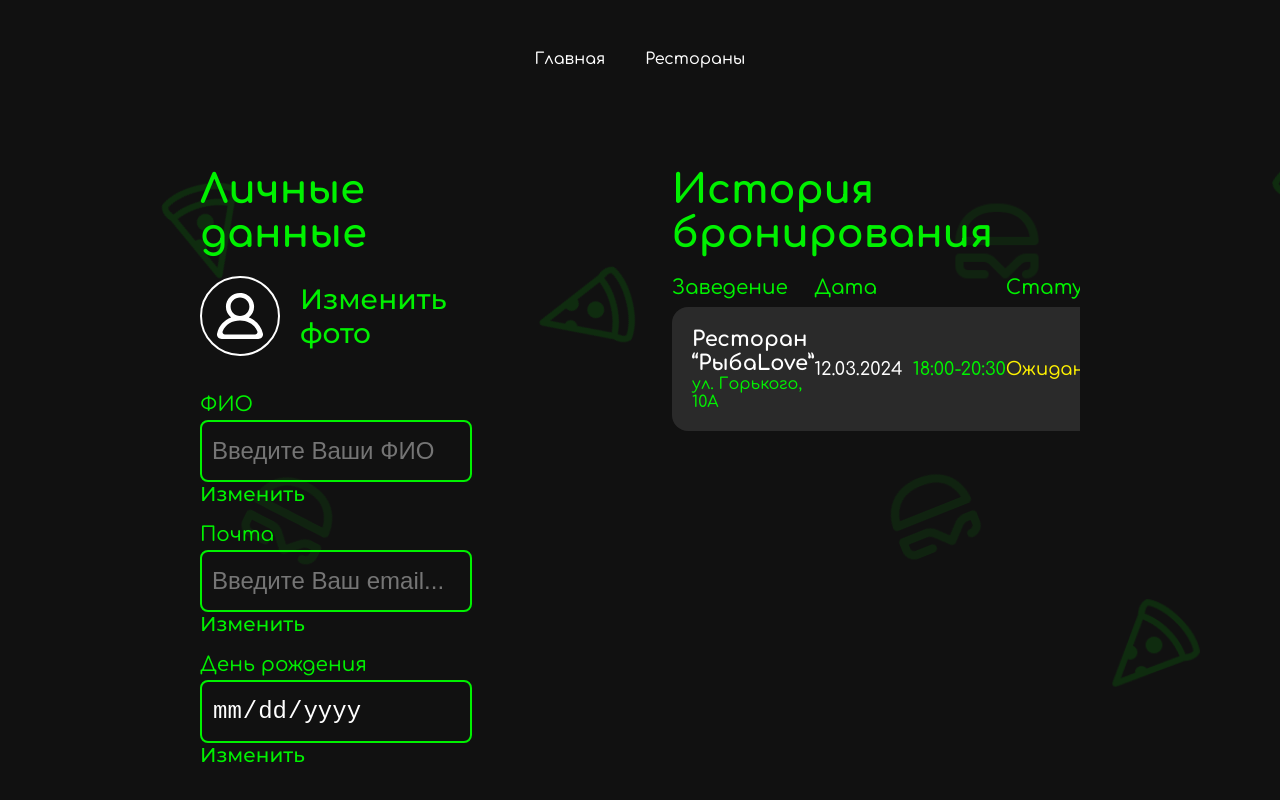
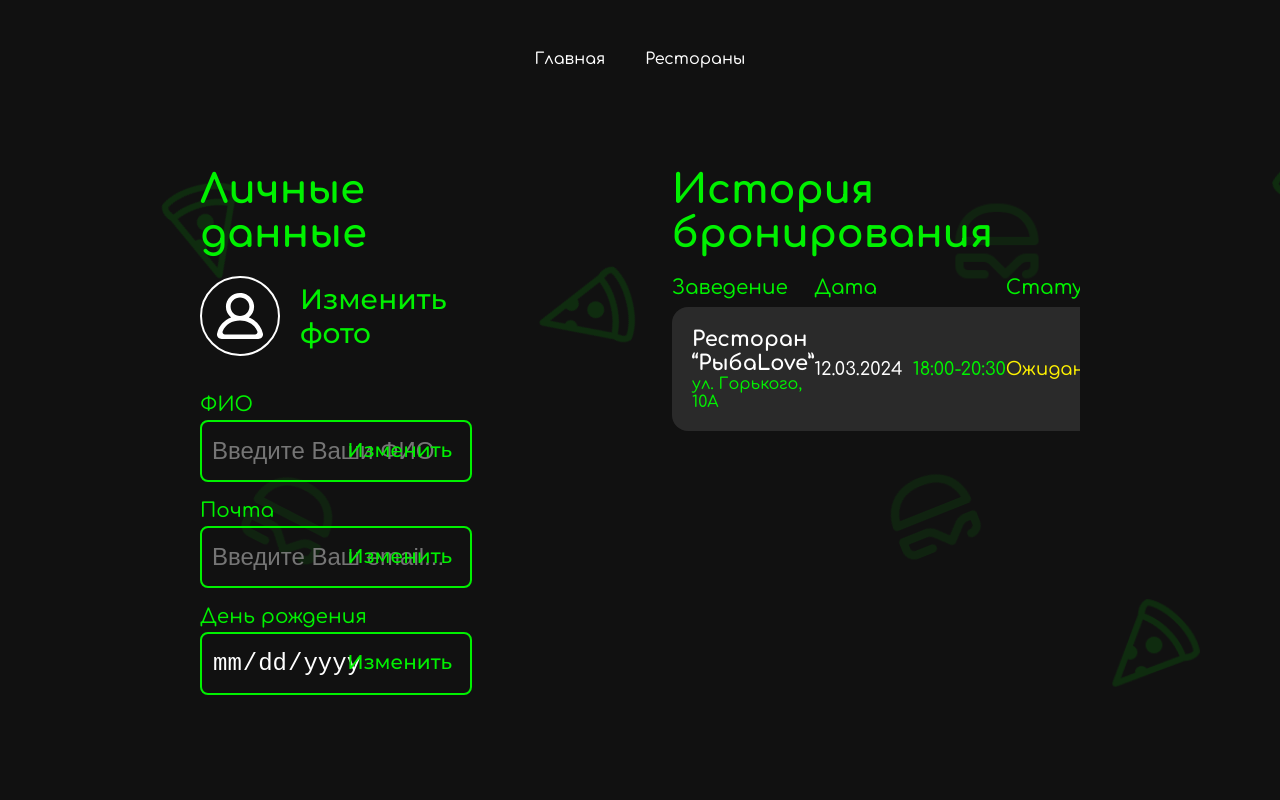
Before and after one commit to MyLongCode/bookingRestaurants, a Next.js app in the folder frontend/: page /profile in a window 1280 px wide. Shown: the top 800 px of the page. Built offline with nearby package versions, Linux system fonts and the light colour scheme; no server answers.

Commit message:
profile input buttons styles

```diff
--- a/frontend/src/components/screens/profile/profilePersonal/components/profileInput/ProfileInput.tsx
+++ b/frontend/src/components/screens/profile/profilePersonal/components/profileInput/ProfileInput.tsx
@@ -80,6 +80,7 @@ const ProfileInput = ({ variant }: ProfileInputProps) => {
             fontSize={"small"}
             type={"button"}
             onClick={() => setIsEditing(true)}
+            className={styles.innerBtn}
           >
             Изменить
           </Button>
@@ -92,6 +93,7 @@ const ProfileInput = ({ variant }: ProfileInputProps) => {
               btnStyle={"flat"}
               fontSize={"small"}
               disabled={isSubmitting || !isValid}
+              className={styles.innerBtn}
             >
               Сохранить
             </Button>
@@ -101,6 +103,7 @@ const ProfileInput = ({ variant }: ProfileInputProps) => {
               btnStyle={"flat"}
               fontSize={"small"}
               onClick={handleCancel}
+              className={styles.outerBtn}
             >
               Отменить
             </Button>
--- a/frontend/src/components/screens/profile/profilePersonal/components/profileInput/profileInput.module.scss
+++ b/frontend/src/components/screens/profile/profilePersonal/components/profileInput/profileInput.module.scss
@@ -1,4 +1,8 @@
 @import "@/styles/variables/variables";
+
+.wrapper {
+  position: relative;
+}
 
 .input {
   font-size: 1.5rem;
@@ -16,3 +20,17 @@
   color: $text-color-accent;
   margin-bottom: 5px;
 }
+
+.innerBtn {
+  position: absolute;
+  top: 75%;
+  transform: translateY(-75%);
+  right: 20px;
+}
+
+.outerBtn {
+  position: absolute;
+  top: 75%;
+  transform: translateY(-75%);
+  right: -120px;
+}
```
